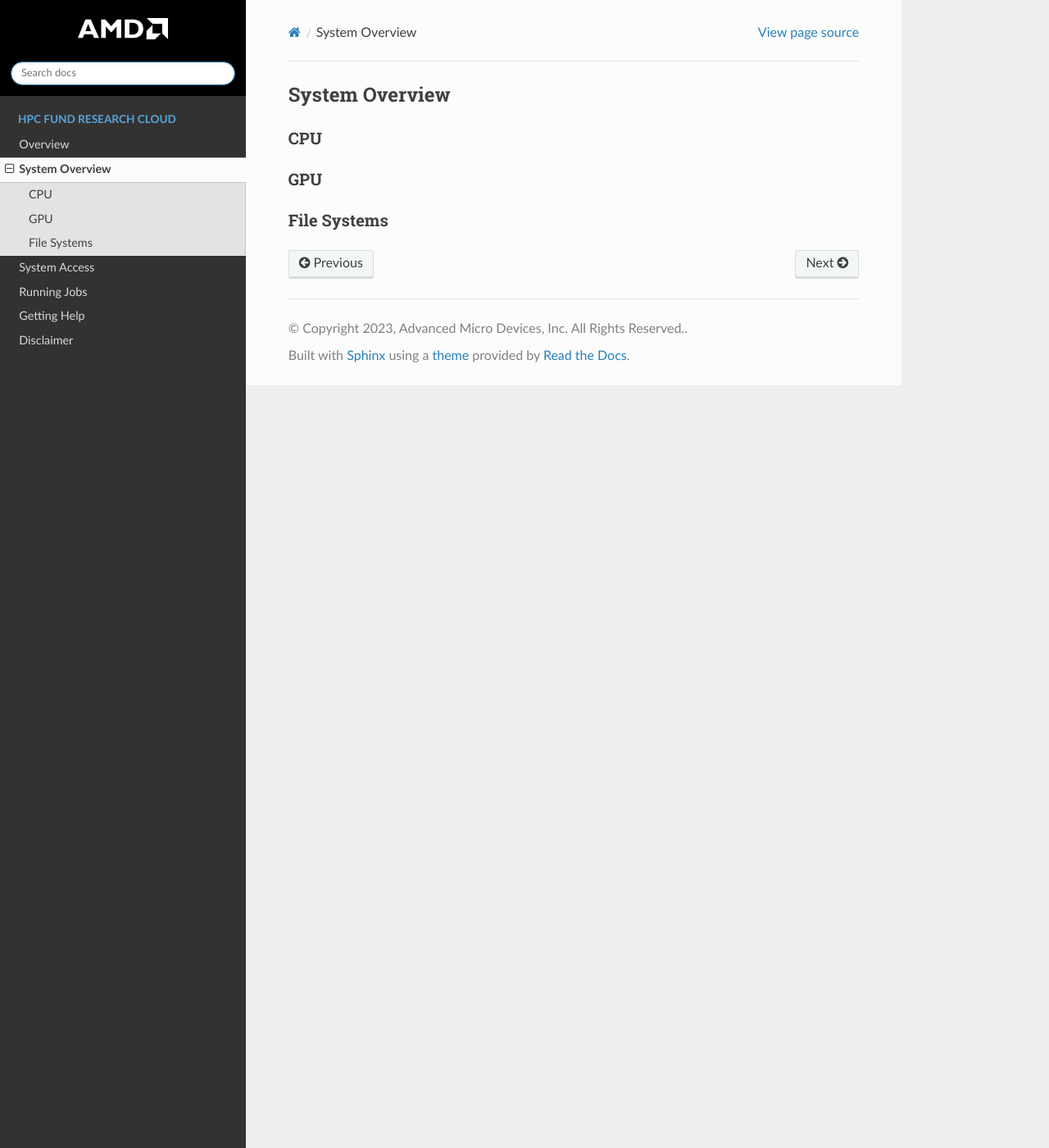
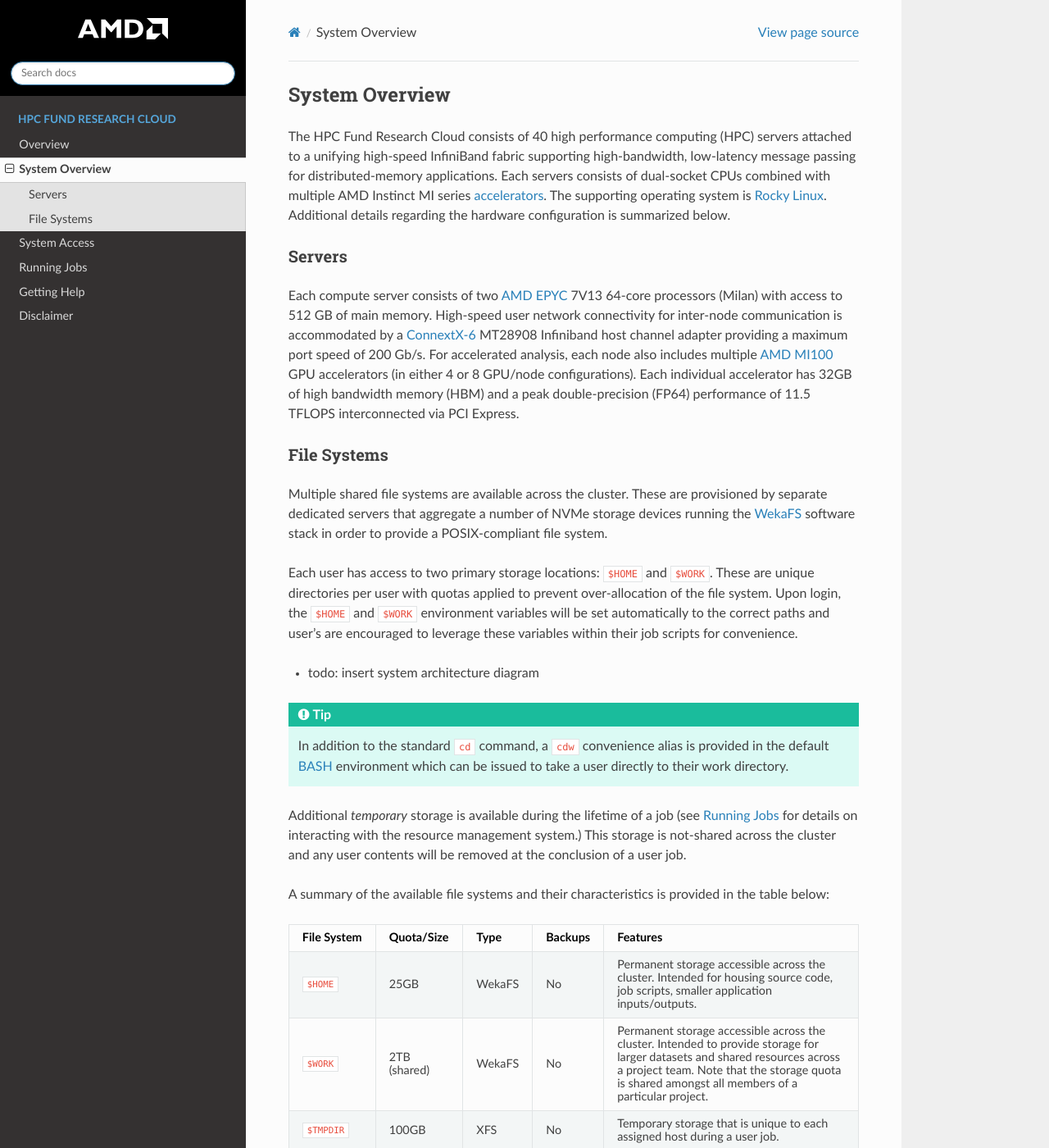
Before and after one commit to AMDResearch/hpcfund, a Sphinx documentation site: the page built from docs/hardware.md, in a window 1280 px wide and 1400 px high. Shown: the whole window at 82% size. Built offline with Sphinx 7.4.7 and the Read the Docs theme 2.0.0, drawn with Linux system fonts in a browser that asks for light colours.

Commit message:
initial hardware overview

````diff
--- a/docs/hardware.md
+++ b/docs/hardware.md
@@ -1,7 +1,30 @@
 # System Overview
 
-## CPU
+The HPC Fund Research Cloud consists of 40 high performance computing (HPC) servers attached to a unifying high-speed InfiniBand fabric supporting high-bandwidth, low-latency message passing for distributed-memory applications.  Each servers consists of dual-socket CPUs combined with multiple AMD Instinct MI series [accelerators](https://www.amd.com/en/graphics/instinct-server-accelerators).  The supporting operating system is [Rocky Linux](https://rockylinux.org). Additional details regarding the hardware configuration is summarized below.
 
-## GPU
+## Servers
+
+Each compute server consists of two [AMD EPYC](https://www.amd.com/en/processors/epyc-server-cpu-family) 7V13 64-core processors (Milan) with access to 512 GB of main memory. High-speed user network connectivity for inter-node communication is accommodated by a [ConnextX-6](https://nvdam.widen.net/s/5j7xtzqfxd/connectx-6-infiniband-datasheet-1987500-r2) MT28908 Infiniband host channel adapter providing a maximum port speed of 200 Gb/s.   For accelerated analysis, each node also includes multiple [AMD MI100](https://www.amd.com/en/products/server-accelerators/instinct-mi100) GPU accelerators (in either 4 or 8 GPU/node configurations). Each individual accelerator has 32GB of high bandwidth memory (HBM) and a peak double-precision (FP64) performance of 11.5 TFLOPS interconnected via PCI Express.
 
 ## File Systems
+
+Multiple shared file systems are available across the cluster.  These are provisioned by separate dedicated servers that aggregate a number of NVMe storage devices running the [WekaFS](https://docs.weka.io) software stack in order to provide a POSIX-compliant file system.
+
+Each user has access to two primary storage locations: `$HOME` and `$WORK`. These are unique directories per user with quotas applied to prevent over-allocation of the file system. Upon login, the `$HOME` and `$WORK` environment variables will be set automatically to the correct paths and user's are encouraged to leverage these variables within their job scripts for convenience.
+
+* todo: insert system architecture diagram
+
+```{tip}
+In addition to the standard `cd` command, a `cdw` convenience alias is provided in the default [BASH](https://www.gnu.org/savannah-checkouts/gnu/bash/manual/bash.html) environment which can be issued to take a user directly to their work directory.
+```
+
+ Additional *temporary* storage is available during the lifetime of a job (see {doc}`jobs` for details on interacting with the resource management system.) This storage is not-shared across the cluster and any user contents will be removed at the conclusion of a user job.
+
+A summary of the available file systems and their characteristics is provided in the table below:
+
+
+| File System | Quota/Size | Type | Backups | Features |
+| ----: | :--------: | :--: | :--: | --- |
+|`$HOME` | 25GB | WekaFS | No |  Permanent storage accessible across the cluster.  Intended for housing source code, job scripts, smaller application inputs/outputs.|
+| `$WORK` | 2TB (shared)  | WekaFS | No | Permanent storage accessible across the cluster.  Intended to provide storage for larger datasets and shared resources across a project team. Note that the storage quota is shared amongst all members of a particular project.|
+| `$TMPDIR` | 100GB| XFS | No | Temporary storage that is unique to each assigned host during a user job.  |
````
